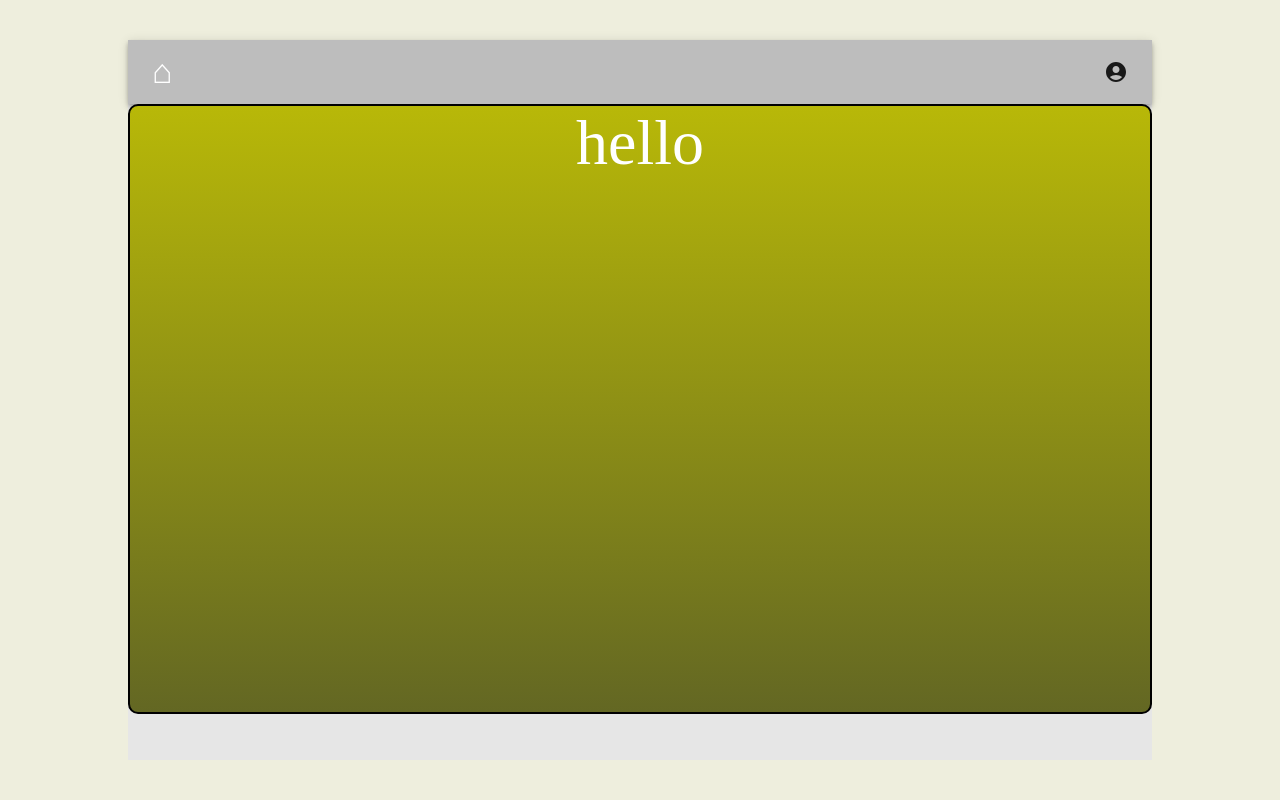
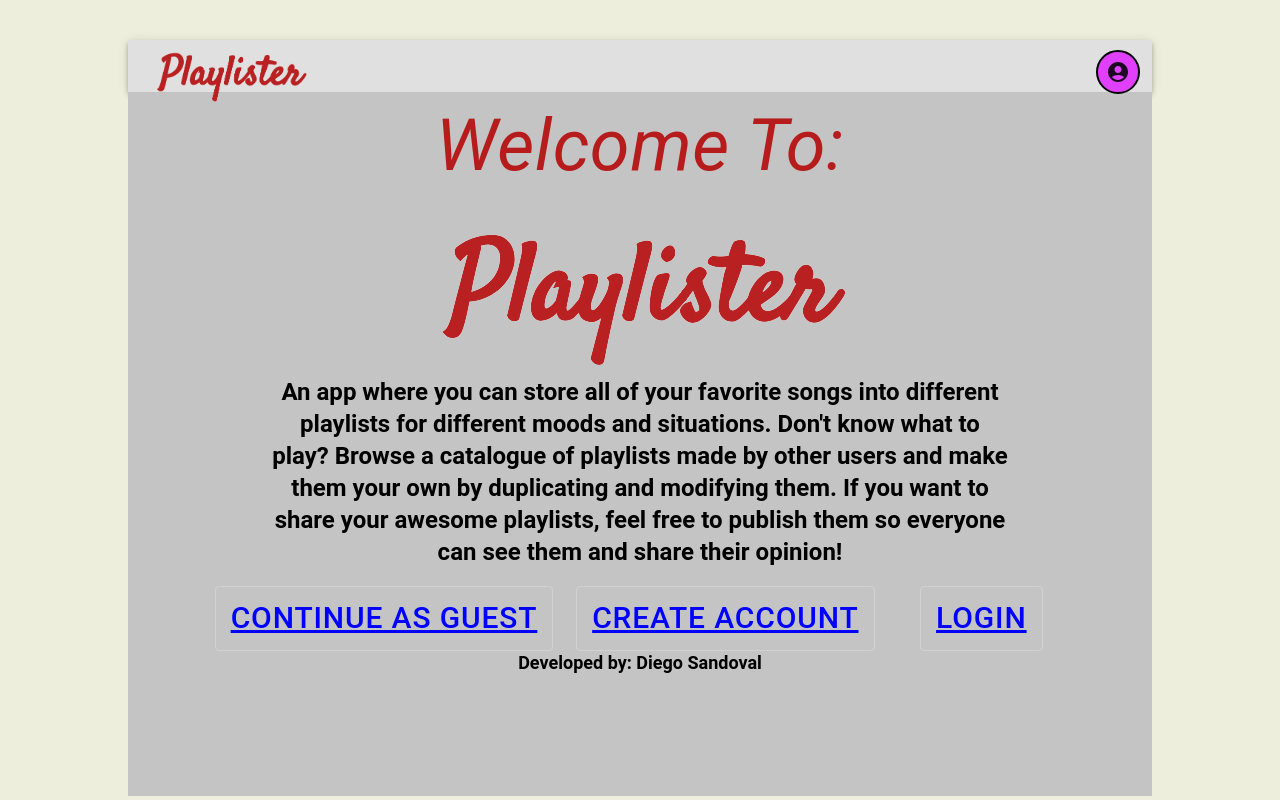
Before and after one commit to Diegos0127/FinalProject, a React (Create React App) app in the folder client/: page / in a window 1280 px wide. Built offline with nearby package versions, Linux system fonts and the light colour scheme; no server answers.

Commit message:
Partly set up front end components

```diff
--- a/client/src/App.css
+++ b/client/src/App.css
@@ -38,119 +38,11 @@ body {
   left: 0%;
 }
 
-#top5-banner {
-  position: absolute;
-  left: 0%;
-  top: 0%;
-  width: 100%;
-  height: 10%;
-  float: left;
-  background-image: linear-gradient(to bottom, #b8b808, #636723);
-  color: white;
-  font-size: 48pt;
-  border-color: black;
-  border-width: 2px;
-  border-style: solid;
-  border-radius: 10px;
-}
-#splash-screen {
-  background-image: linear-gradient(to bottom, #b8b808, #636723);
-  color: white;
-  font-size: 5vw;
-  border-color: black;
-  border-width: 2px;
-  border-style: solid;
-  border-radius: 10px;
-  padding-bottom: 10%;
-  height:70%;
-  text-align: center;
-  vertical-align: center;
+#add-list-button {
+  float: center;
 }
 
-#edit-toolbar {
-  background-color: transparent;
-  float: right;
-}
 
-.top5-button,
-.top5-button-disabled {
-  font-size: 36pt;
-  border-width: 0px;
-  float: left;
-  color: black;
-  cursor: pointer;
-  opacity: 100%;
-}
-
-.top5-button:hover {
-  cursor: pointer;
-  color: black;
-}
-
-.top5-button-disabled {
-  opacity: 0.25;
-  cursor: not-allowed;
-}
-
-#top5-list-selector {
-  position: absolute;
-  left: 0%;
-  top: 10%;
-  width: 100%;
-  height: 80%;
-  background-color: var(--swatch-primary);
-}
-
-#top5-workspace {
-  position: absolute;
-  left: 0%;
-  top: 10%;
-  width: 100%;
-  height: 80%;
-  background-color: var(--swatch-accent);
-}
-
-#top5-statusbar {
-  position: absolute;
-  left: 0%;
-  top: 90%;
-  width: 100%;
-  height: 10%;
-  background-color: lightsalmon;
-  display: flex;
-  align-items: center;
-  justify-content: center;
-  font-size: 36pt;
-}
-
-#list-selector-heading {
-  position: absolute;
-  left: 0%;
-  top: 2%;
-  width: 50%;
-  height: 10%;
-  text-align: center;
-  font-size: 24pt;
-  font-weight: bold;
-  display: flex;
-  align-items: center;
-  justify-content: center;
-}
-
-#add-list-button {
-  float: left;
-}
-
-#list-selector-list {
-  position: absolute;
-  left: 0%;
-  top: 11%;
-  width: 100%;
-  height: 90%;
-  display: flex;
-  flex-direction: column;
-  overflow: scroll;
-}
 
 .list-card,
 .selected-list-card,
@@ -158,7 +50,7 @@ body {
   font-size: 18pt;
   margin: 10px;
   padding: 20px;
-  border-radius: 25px;
+  border-radius: 13px;
 }
 
 .list-card:aria-disabled,
@@ -188,7 +80,21 @@ body {
   float: right;
   transform: scale(1.8);
 }
+#splash-button {
+  font-style: 'bold';
+  color:blue;
+  text-decoration: underline;
+  font-size: 30px;
 
+}
+#selector-icon{
+  font-size: 6.5vh;
+  font-weight: 0.2;
+  color:#111111;
+}
+#search-field{
+  top: 10%;
+}
 #workspace-home,
 #workspace-edit {
   position: absolute;
@@ -216,9 +122,7 @@ body {
   background-color: var(--swatch-primary);
 }
 
-.item-number,
-.top5-item,
-.top5-item-dragged-to {
+.item-number {
   display: flex;
   align-items: center;
   font-size: 48pt;
@@ -236,19 +140,6 @@ body {
 
 input {
   font-size: 20pt;
-}
-
-.top5-item,
-.top5-item-dragged-to {
-  text-align: left;
-  width: 95%;
-  padding-left: 5%;
-}
-.top5-item {
-  background-color: var(--swatch-complement);
-}
-.top5-item-dragged-to {
-  background-color: var(--swatch-accent);
 }
 
 .disabled {
--- a/client/src/App.js
+++ b/client/src/App.js
@@ -18,18 +18,23 @@ import {
 /*
     This is our application's top-level component.
 
-    @author McKilla Gorilla
+    @author Diego Sandoval
 */
 /*
   This is the entry-point for our application. Notice that we
   inject our store into all the components in our application.
 
-  @author McKilla Gorilla
+  @author Diego Sandoval
 */
+const mainColor = grey[400];
 const theme = createTheme({
     palette:{
-        primary:grey,
-        secondary:grey
+        primary: {
+            main:'#e0e0e0',
+            light:'#ffffff',
+            dark:'#c4c4c4'
+        },
+        secondary:purple
     }
 })
 const App = () => {
@@ -43,7 +48,7 @@ const App = () => {
                             <Route path="/" exact component={HomeWrapper} />
                             <Route path="/login/" exact component={LoginScreen} />
                             <Route path="/register/" exact component={RegisterScreen} />
-                        <Route path="/playlist/:id" exact component={WorkspaceScreen} />
+
                         </Switch>
                         <Statusbar />
                     </GlobalStoreContextProvider>
--- a/client/src/components/AppBanner.js
+++ b/client/src/components/AppBanner.js
@@ -1,14 +1,16 @@
 import { useContext, useState } from 'react';
+import { useHistory } from 'react-router-dom'
 import { Link } from 'react-router-dom'
 import AuthContext from '../auth';
 import { GlobalStoreContext } from '../store'
-
+import { purple} from '@mui/material/colors'
 import EditToolbar from './EditToolbar'
 
 import AccountCircle from '@mui/icons-material/AccountCircle';
 import AppBar from '@mui/material/AppBar';
 import Box from '@mui/material/Box';
 import IconButton from '@mui/material/IconButton';
+import Button from '@mui/material/Button';
 import Menu from '@mui/material/Menu';
 import MenuItem from '@mui/material/MenuItem';
 import Toolbar from '@mui/material/Toolbar';
@@ -19,7 +21,7 @@ export default function AppBanner() {
     const { store } = useContext(GlobalStoreContext);
     const [anchorEl, setAnchorEl] = useState(null);
     const isMenuOpen = Boolean(anchorEl);
-
+    const iconColor = purple['A200']
     const handleProfileMenuOpen = (event) => {
         setAnchorEl(event.currentTarget);
     };
@@ -32,7 +34,6 @@ export default function AppBanner() {
         handleMenuClose();
         auth.logoutUser();
     }
-
     const menuId = 'primary-search-account-menu';
     const loggedOutMenu = (
         <Menu
@@ -77,46 +78,32 @@ export default function AppBanner() {
     let menu = loggedOutMenu;
     if (auth.loggedIn) {
         menu = loggedInMenu;
-        if (store.currentList) {
+        if (store.currentList)
             editToolbar = <EditToolbar />;
-        }
-    }
-
-    function getAccountMenu(loggedIn) {
-        let userInitials = auth.getUserInitials();
-        console.log("userInitials: " + userInitials);
-        if (loggedIn)
-            return <div>{userInitials}</div>;
-        else
-            return <AccountCircle />;
     }
 
     return (
-        <Box sx={{ flexGrow: 1 }} >
-            <AppBar position="static" color="secondary">
+        <Box sx={{ width: "100%", height: "6.5vh" }} >
+            <AppBar position="static" sx={{ bgcolor: 'primary.main',width: "100%", height: "100%" }}>
                 <Toolbar>
-                    <Typography
-                        variant="h4"
-                        noWrap
-                        component="div"
-                        sx={{ display: { xs: 'none', sm: 'block' } }}
-                    >
-                        <Link style={{ textDecoration: 'none', color: 'white' }} to='/'>⌂</Link>
-                    </Typography>
-                    <Box sx={{ flexGrow: 1 }}>{editToolbar}</Box>
-                    <Box sx={{ display: { xs: 'none', md: 'flex' } }}>
+                    <img style={{width: "auto", height: "100%"}}src={process.env.PUBLIC_URL+'PlaylisterLogo.png'}  />
+                    <Box sx={{ flexGrow: 1 }}></Box>
+                    <Box sx={{ display: {  md: 'flex' } }}>
                         <IconButton
-                            size="large"
+
                             edge="end"
                             aria-label="account of current user"
                             aria-controls={menuId}
                             aria-haspopup="true"
                             onClick={handleProfileMenuOpen}
                             color="inherit"
+                            sx = {{backgroundColor: iconColor, border:2, borderColor:'black'}}
+
                         >
-                            { getAccountMenu(auth.loggedIn) }
+                            { auth.loggedIn ? <div>{auth.getUserInitials()}</div>:<AccountCircle />}
                         </IconButton>
                     </Box>
+
                 </Toolbar>
             </AppBar>
             {
--- a/client/src/components/HomeWrapper.js
+++ b/client/src/components/HomeWrapper.js
@@ -6,7 +6,6 @@ import SplashScreen from './SplashScreen';
 export default function HomeWrapper() {
     const { auth } = useContext(AuthContext);
     console.log("HomeWrapper auth.loggedIn: " + auth.loggedIn);
-
     if (auth.loggedIn)
         return <HomeScreen />
     else
--- a/client/src/components/LoginScreen.js
+++ b/client/src/components/LoginScreen.js
@@ -31,7 +31,7 @@ export default function LoginScreen() {
     };
 
     return (
-        <Grid container component="main" sx={{ height: '100vh' }}>
+        <Grid container component="main" sx={{ height: '90vh' }}>
             <CssBaseline />
             <Grid
                 item
--- a/client/src/components/SplashScreen.js
+++ b/client/src/components/SplashScreen.js
@@ -1,8 +1,45 @@
 import Box from '@mui/material/Box';
+import Button from '@mui/material/Button';
+import Grid from '@mui/material/Grid'
+
+import Typography from '@mui/material/Typography';
+import {red} from '@mui/material/colors'
+
 
 const SplashScreen = () => {
+    const playlisterColor = red[900];
+
     return (
-        <Box id = "splash-screen" sx={{ flexGrow: 1 }}>hello</Box>
+        <Box sx={{ bgcolor: 'primary.dark', height:'88vh', textAlign:'center' }}>
+            <Typography color={playlisterColor} sx ={{fontStyle:'italic', fontSize:'72px'}}>
+                Welcome To:
+            </Typography>
+            <img style ={{flexGrow: 1}} src={process.env.PUBLIC_URL+'PlaylisterLogo.png'} />
+            <Typography variant ="h5" mx = {"14%"} sx ={{fontWeight:'bold'}}>
+                An app where you can store all of your favorite songs into different playlists
+                 for different moods and situations. Don't know what to play? Browse a catalogue of playlists
+                made by other users and make them your own by duplicating and modifying them. If you want to share
+                your awesome playlists, feel free to publish them so everyone can see them and share their opinion!
+            </Typography>
+            <br/>
+            <Grid container>
+                <Grid item md = {1}></Grid>
+                <Grid item md = {4}>
+                    <Button id = "splash-button" variant='outlined' >Continue As Guest</Button>
+                </Grid>
+                <Grid item xs = {12} md = {4}>
+                    <Button id = "splash-button" variant='outlined' mr = {"2%"} >Create Account</Button>
+                </Grid>
+                <Grid item xs = {12} md = {2}>
+                    <Button id = "splash-button" variant='outlined' > Login </Button>
+                </Grid>
+            </Grid>
+            <Grid item md = {12}>
+                    <Typography variant ="h5" sx ={{fontWeight:'bold', fontSize:'18px'}}>
+                       Developed by: Diego Sandoval
+                    </Typography>
+                </Grid>
+        </Box>
     )
 }
 
--- a/client/src/store/index.js
+++ b/client/src/store/index.js
@@ -41,6 +41,11 @@ const CurrentModal = {
     DELETE_LIST : "DELETE_LIST",
     EDIT_SONG : "EDIT_SONG",
     REMOVE_SONG : "REMOVE_SONG"
+}
+const HomeSubscreen = {
+    HOME : "HOME",
+    ALL_SONGS: "ALL_SONGS",
+    USER_SONGS: "USER_SONGS"
 }
 
 // WITH THIS WE'RE MAKING OUR GLOBAL DATA STORE
@@ -268,6 +273,11 @@ function GlobalStoreContextProvider(props) {
         if (response.status === 201) {
             tps.clearAllTransactions();
             let newList = response.data.playlist;
+            let pair = {
+                _id: newList._id,
+                name: newList.name
+            };
+            store.idNamePairs.push(pair);
             storeReducer({
                 type: GlobalStoreActionType.CREATE_NEW_LIST,
                 payload: newList
@@ -275,7 +285,8 @@ function GlobalStoreContextProvider(props) {
             );
 
             // IF IT'S A VALID LIST THEN LET'S START EDITING IT
-            history.push("/playlist/" + newList._id);
+            //history.push("/playlist/" + newList._id);
+
         }
         else {
             console.log("API FAILED TO CREATE A NEW LIST");
```
Also changed, not shown: client/src/components/HomeScreen.js (+60 -22 lines), client/src/components/ListCard.js (+22 -17 lines), client/public/PlaylisterLogo.png. Lines whose indentation alone changed are shown as unchanged.
